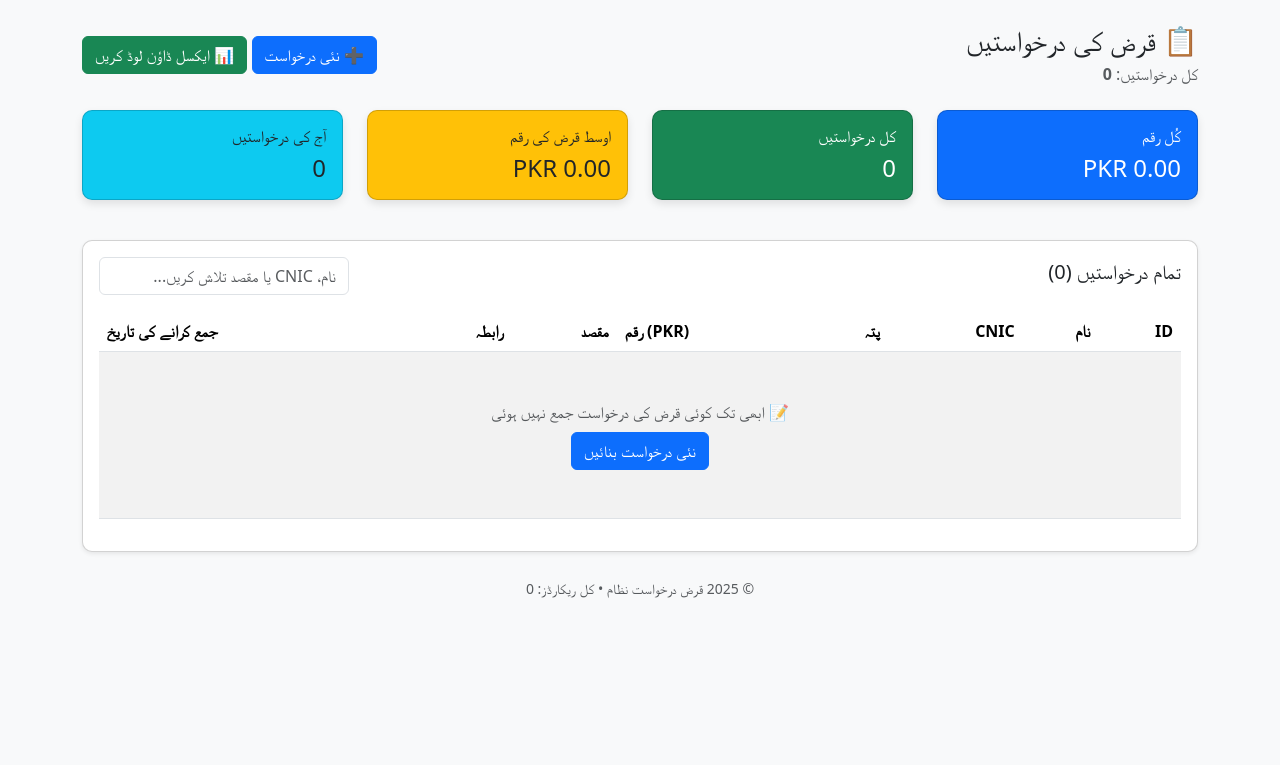
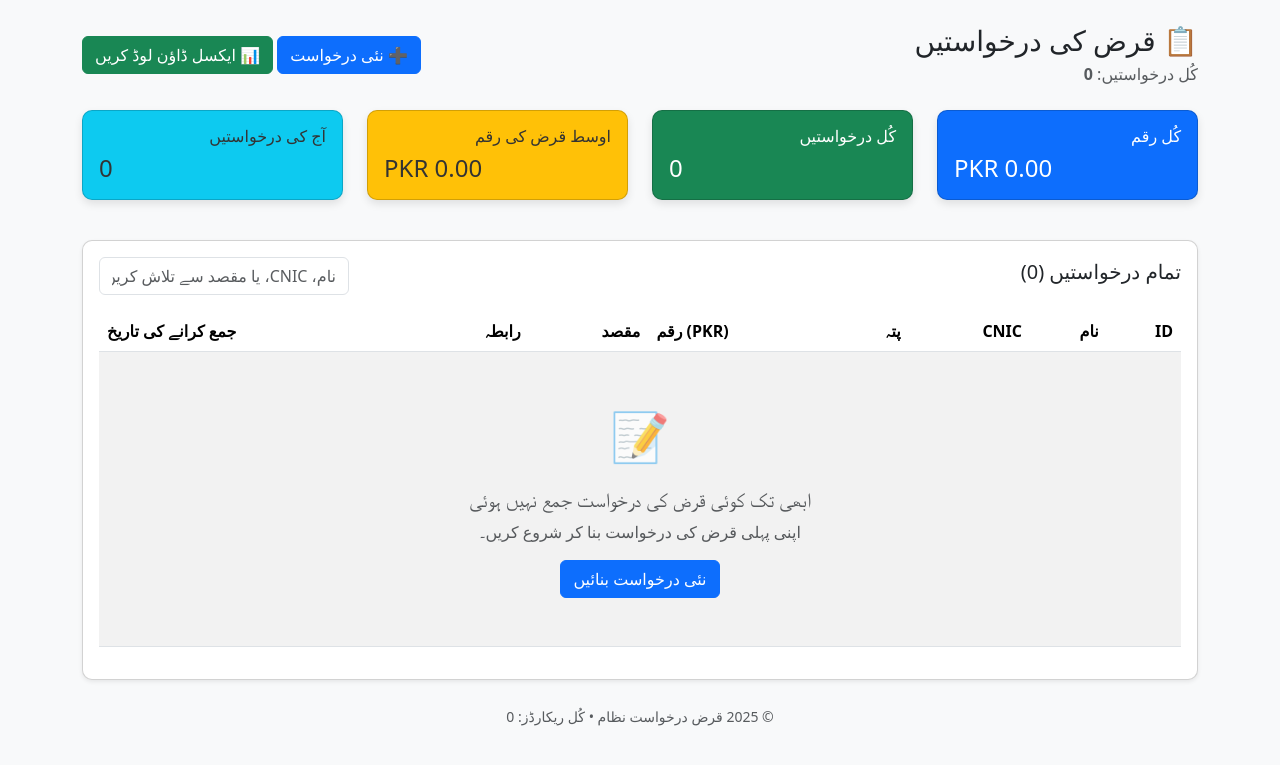
Before and after one commit to ghazanfariqbal630/Loan-Application, a Flask app: page / in a window 1280 px wide. Shown: the top 765 px of the page. Run offline with Flask 3, Linux system fonts and the light colour scheme.

Commit message:
Update dashboard.html

```diff
--- a/templates/dashboard.html
+++ b/templates/dashboard.html
@@ -1,37 +1,59 @@
 <!DOCTYPE html>
-<html lang="ur">
+<html lang="en">
 <head>
   <meta charset="utf-8"/>
   <title>قرض ڈیش بورڈ</title>
   <link href="https://cdn.jsdelivr.net/npm/bootstrap@5.3.3/dist/css/bootstrap.min.css" rel="stylesheet">
   <style>
-    body { direction: rtl; text-align: right; }
-    .table th { text-align: right; }
-    .amount-badge { font-size: 0.8rem; }
-    .card { border-radius: 10px; box-shadow: 0 4px 8px rgba(0,0,0,0.1); }
-    #applicationsTable th:nth-child(5), #applicationsTable td:nth-child(5),
-    #applicationsTable th:nth-child(8), #applicationsTable td:nth-child(8) {
-      text-align: left; direction: ltr;
+    .table th {
+      font-weight: 600;
+      text-align: right;
+    }
+    .amount-badge {
+      font-size: 0.8rem;
+    }
+    .rtl-text {
+        direction: rtl;
+        text-align: right;
+    }
+    .card {
+        border-radius: 10px;
+        box-shadow: 0 4px 8px rgba(0, 0, 0, 0.1);
+    }
+    .bg-warning, .bg-info {
+        color: #333 !important;
+    }
+    #applicationsTable th:nth-child(5),
+    #applicationsTable td:nth-child(5) {
+        text-align: left;
+        direction: ltr;
+    }
+    #applicationsTable th:nth-child(8),
+    #applicationsTable td:nth-child(8) {
+        text-align: left;
+        direction: ltr;
     }
   </style>
 </head>
-<body class="bg-light">
+<body class="bg-light rtl-text">
   <div class="container py-4">
 
+    <!-- Flash Messages -->
     {% with messages = get_flashed_messages(with_categories=true) %}
       {% if messages %}
         {% for category, message in messages %}
-        <div class="alert alert-{{ category }} text-center" role="alert">
+          <div class="alert flash-alert {{ category }}" role="alert">
             {{ message }}
           </div>
         {% endfor %}
       {% endif %}
     {% endwith %}
 
+    <!-- Header -->
     <div class="d-flex justify-content-between align-items-center mb-4">
       <div>
         <h3 class="mb-1">📋 قرض کی درخواستیں</h3>
-      <p class="text-muted mb-0">کل درخواستیں: <strong>{{ total|default(0) }}</strong></p>
+        <p class="text-muted mb-0">کُل درخواستیں: <strong>{{ total }}</strong></p>
       </div>
       <div>
         <a href="/" class="btn btn-primary me-2">➕ نئی درخواست</a>
@@ -45,15 +67,15 @@
         <div class="card bg-primary text-white">
           <div class="card-body">
             <h6 class="card-title">کُل رقم</h6>
-          <h4 class="mb-0">PKR {{ "%.2f"|format(total_amount|default(0)) }}</h4>
+            <h4 class="mb-0" style="direction: ltr; text-align: left;">PKR {{ "%.2f"|format(total_amount) }}</h4>
           </div>
         </div>
       </div>
       <div class="col-md-3 mb-3">
         <div class="card bg-success text-white">
           <div class="card-body">
-          <h6 class="card-title">کل درخواستیں</h6>
-          <h4 class="mb-0">{{ total|default(0) }}</h4>
+            <h6 class="card-title">کُل درخواستیں</h6>
+            <h4 class="mb-0" style="direction: ltr; text-align: left;">{{ total }}</h4>
           </div>
         </div>
       </div>
@@ -61,7 +83,7 @@
         <div class="card bg-warning text-dark">
           <div class="card-body">
             <h6 class="card-title">اوسط قرض کی رقم</h6>
-          <h4 class="mb-0">PKR {{ "%.2f"|format(avg_amount|default(0)) }}</h4>
+            <h4 class="mb-0" style="direction: ltr; text-align: left;">PKR {{ "%.2f"|format(avg_amount) }}</h4>
           </div>
         </div>
       </div>
@@ -69,19 +91,20 @@
         <div class="card bg-info text-dark">
           <div class="card-body">
             <h6 class="card-title">آج کی درخواستیں</h6>
-          <h4 class="mb-0">{{ today_count|default(0) }}</h4>
+            <h4 class="mb-0" style="direction: ltr; text-align: left;">{{ today_count }}</h4>
           </div>
         </div>
       </div>
     </div>
 
-  <!-- Table -->
+    <!-- Search and Table -->
     <div class="card shadow-sm">
       <div class="card-body">
         <div class="d-flex justify-content-between align-items-center mb-3">
-        <h5>تمام درخواستیں ({{ total|default(0) }})</h5>
-        <input type="text" id="searchInput" class="form-control" style="width: 250px;" placeholder="نام، CNIC یا مقصد تلاش کریں...">
+          <h5>تمام درخواستیں ({{ total }})</h5>
+          <input type="text" id="searchInput" class="form-control" style="width: 250px; text-align: right;" placeholder="نام، CNIC، یا مقصد سے تلاش کریں...">
         </div>
+
         <div class="table-responsive">
           <table class="table table-striped table-hover" id="applicationsTable">
             <thead>
@@ -97,24 +120,32 @@
               </tr>
             </thead>
             <tbody>
-            {% if records and records|length > 0 %}
+              {% if records %}
                 {% for r in records %}
                   <tr>
-                <td>{{ r.id }}</td>
+                    <td style="direction: ltr; text-align: left;">{{ r.id }}</td>
                     <td>{{ r.name }}</td>
-                <td>{{ r.cnic }}</td>
+                    <td style="direction: ltr; text-align: left;">{{ r.cnic }}</td>
                     <td>{{ r.address }}</td>
-                <td>{{ "%.2f"|format(r.amount|default(0)) }}</td>
+                    <td>
+                      <span class="badge bg-primary amount-badge">
+                        {{ "%.2f"|format(r.amount) }}
+                      </span>
+                    </td>
                     <td>{{ r.purpose }}</td>
-                <td>{{ r.contact }}</td>
-                <td>{{ r.created_at.strftime('%Y-%m-%d %I:%M %p') if r.created_at else '' }}</td>
+                    <td style="direction: ltr; text-align: left;">{{ r.contact }}</td>
+                    <td>
+                      <small class="text-muted">{{ r.created_at.strftime('%Y-%m-%d %I:%M %p') }}</small>
+                    </td>
                   </tr>
                 {% endfor %}
               {% else %}
                 <tr>
                   <td colspan="8" class="text-center text-muted py-5">
-                  📝 ابھی تک کوئی قرض کی درخواست جمع نہیں ہوئی
-                  <br><a href="/" class="btn btn-primary mt-2">نئی درخواست بنائیں</a>
+                    <div class="mb-3" style="font-size: 3rem;">📝</div>
+                    <h5>ابھی تک کوئی قرض کی درخواست جمع نہیں ہوئی</h5>
+                    <p class="mb-0">اپنی پہلی قرض کی درخواست بنا کر شروع کریں۔</p>
+                    <a href="/" class="btn btn-primary mt-3">نئی درخواست بنائیں</a>
                   </td>
                 </tr>
               {% endif %}
@@ -124,17 +155,21 @@
       </div>
     </div>
 
+    <!-- Footer -->
     <div class="text-center mt-4 text-muted">
-    <small>© 2025 قرض درخواست نظام • کل ریکارڈز: {{ total|default(0) }}</small>
+      <small>© 2025 قرض درخواست نظام • کُل ریکارڈز: {{ total }}</small>
     </div>
   </div>
 
   <script>
-document.getElementById('searchInput').addEventListener('input', function(e){
+    // Search functionality
+    document.getElementById('searchInput').addEventListener('input', function(e) {
       const searchTerm = e.target.value.toLowerCase();
       const rows = document.querySelectorAll('#applicationsTable tbody tr');
+
       rows.forEach(row => {
-    row.style.display = row.textContent.toLowerCase().includes(searchTerm) ? '' : 'none';
+        const text = row.textContent.toLowerCase();
+        row.style.display = text.includes(searchTerm) ? '' : 'none';
       });
     });
   </script>
```
Lines whose indentation alone changed are shown as unchanged.
